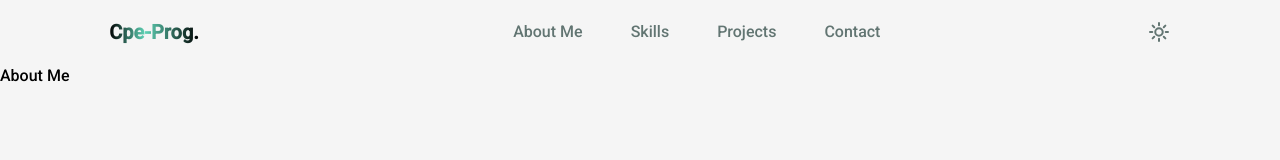
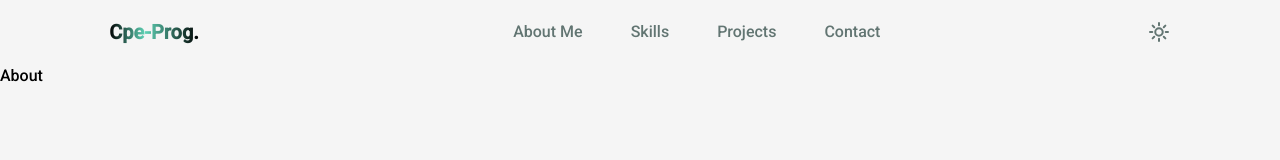
Before and after one commit to cpe-prog/cpe-dev-portfolio, a Next.js app: page /About in a window 1280 px wide. Shown: the top 160 px of the page. Built offline with nearby package versions, Linux system fonts and the light colour scheme.

Commit message:
feat: about

```diff
--- a/src/pages/About/index.js
+++ b/src/pages/About/index.js
@@ -1,3 +1,13 @@
+import Head from "next/head";
+
 export default function AboutMe() {
-	return <div>About Me</div>;
+	return (
+		<>
+			<Head>
+				<title>About</title>
+				<meta name="desctiption" content="Generated By Create Next App" />
+			</Head>
+			<main className="">About</main>
+		</>
+	);
 }
```
